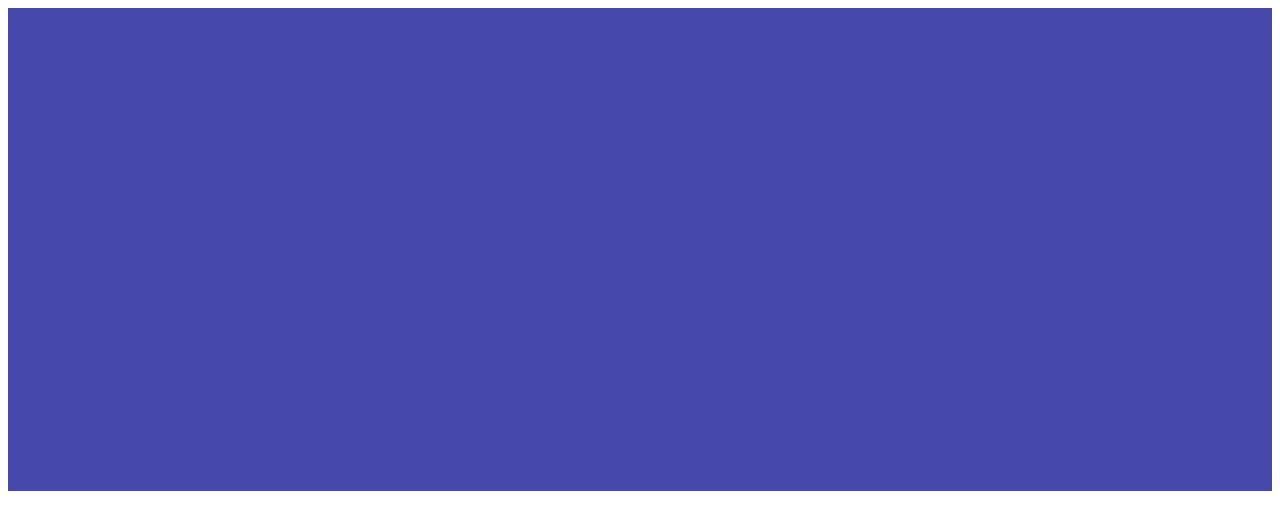
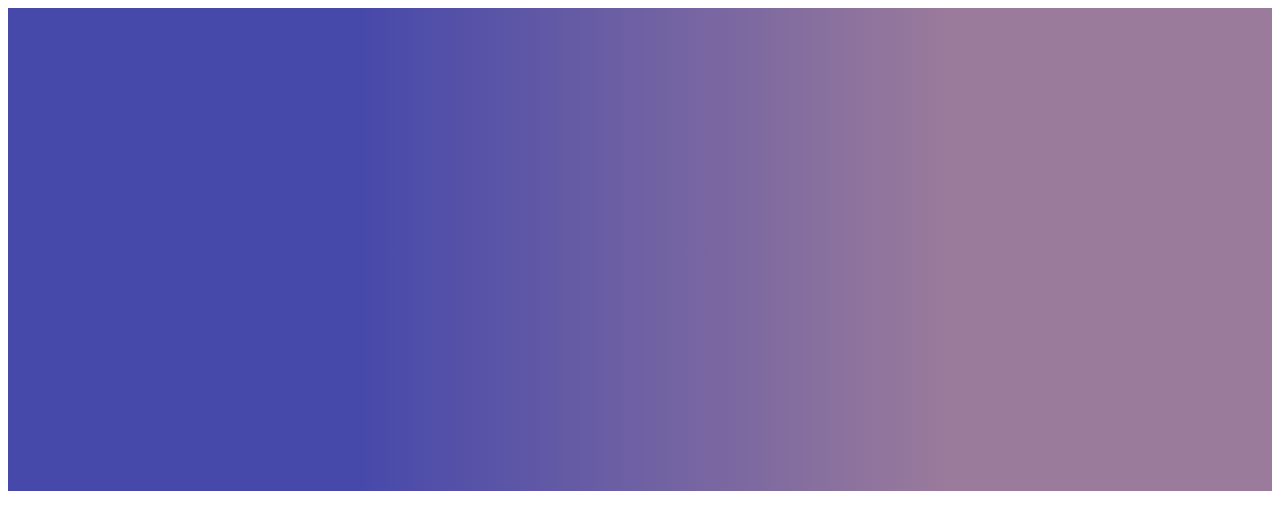
Before and after one commit to luizsett7/portfolio, a plain HTML site: page index.html in a window 1280 px wide. Drawn offline with Linux system fonts and the light colour scheme.

Commit message:
color header changed

```diff
--- a/style/style.css
+++ b/style/style.css
@@ -1,4 +1,5 @@
 header{
     height: 483px;
-    background-color: #4749aa;
+    background: rgb(71,73,170);
+    background: linear-gradient(90deg, rgba(71,73,170,1) 28%, rgba(155,123,155,1) 75%, rgba(155,123,155,1) 100%);
 }
```
